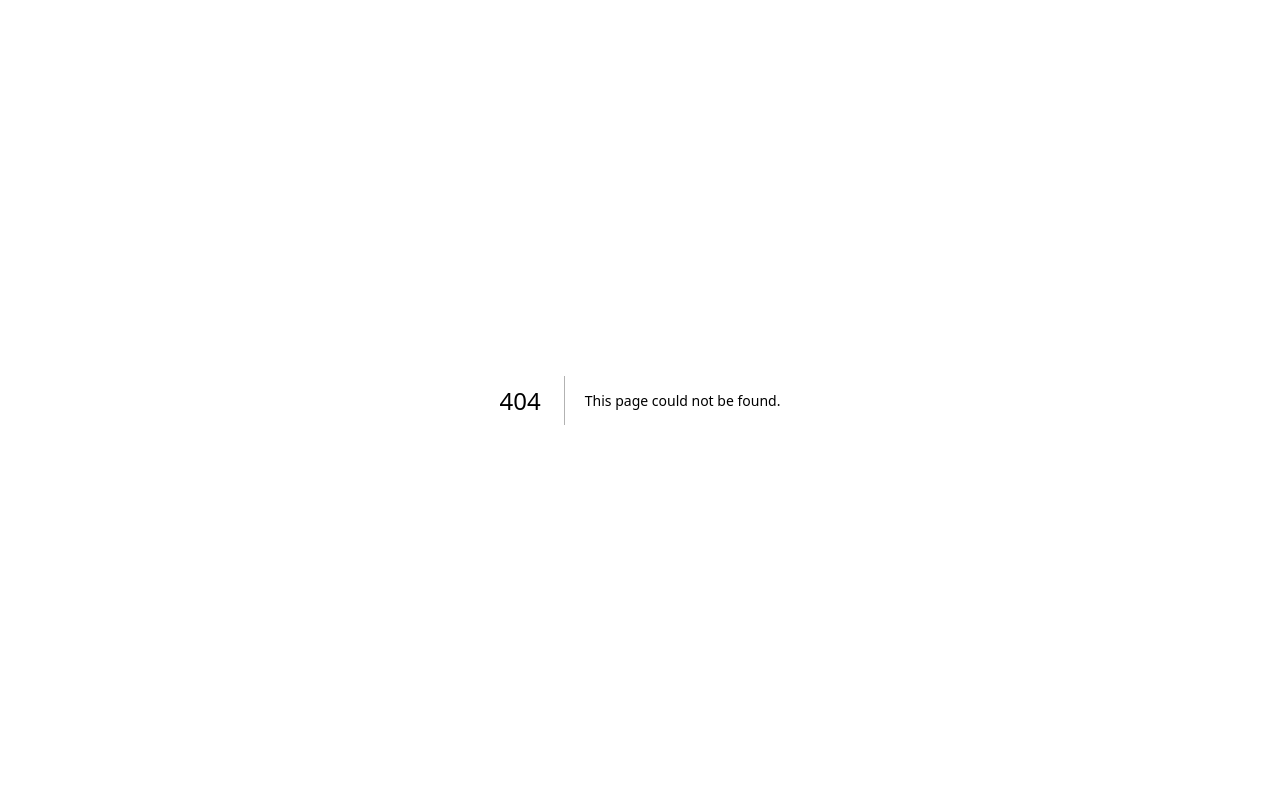
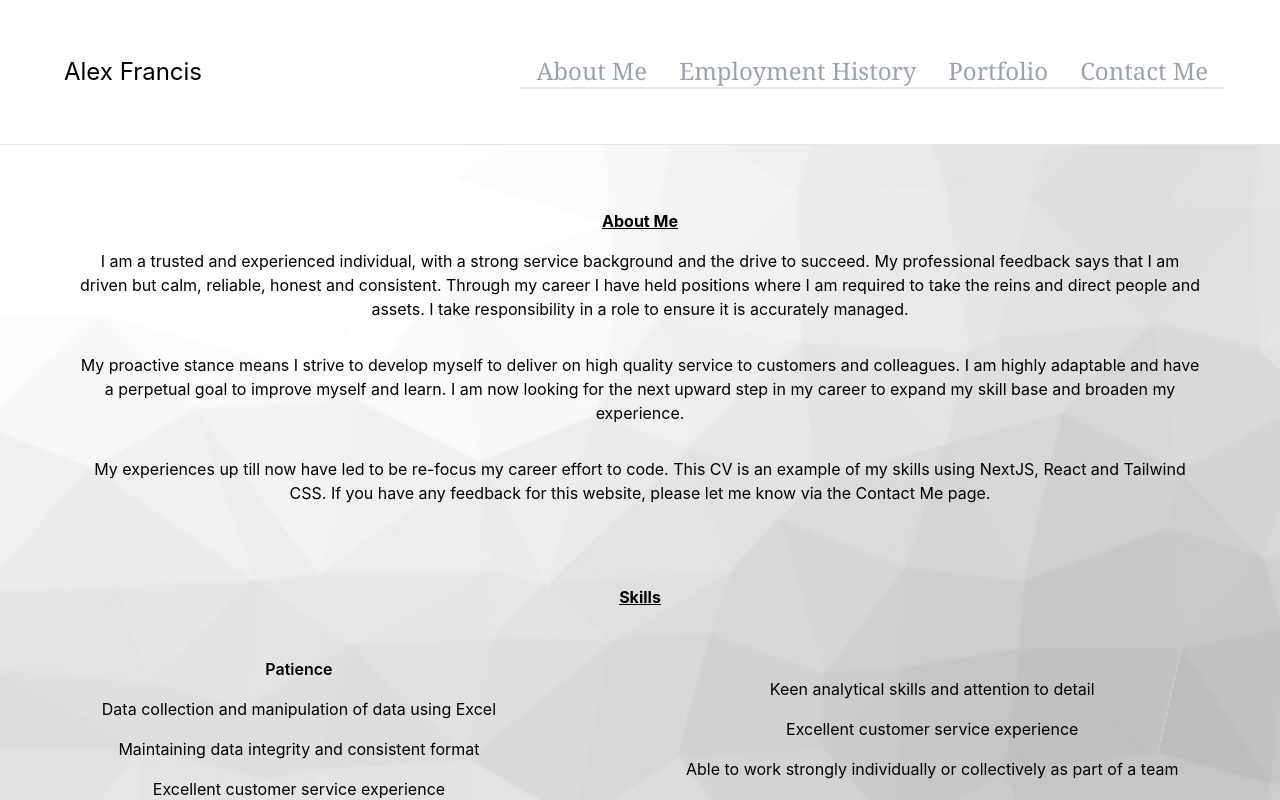
Before and after one commit to alexanderjamesfrancis/next-js-online-cv, a Next.js app: page /index/AboutMe in a window 1280 px wide. Before the commit this address had no page. Shown: the top 800 px of the page. Built offline with nearby package versions, Linux system fonts and the light colour scheme.

Commit message:
Adjust directory

```diff
--- a/componants/page_defaults/Header.js
+++ b/componants/page_defaults/Header.js
@@ -22,25 +22,25 @@ export default function Header() {
           </div>
           <div className="hidden px-4 md:flex md:flex-row font-serif group">
             <Link
-              href="/componants/about_me/AboutMe"
+              href="/index/AboutMe"
               className="text-2xl text-center px-4 text-gray-400 hover:text-black border-b-2"
             >
               About Me
             </Link>
             <Link
-              href="/componants/employment_history/Employment_History"
+              href="/index/Employment_History"
               className="text-2xl text-center px-4 text-gray-400 hover:text-black border-b-2"
             >
               Employment History
             </Link>
             <Link
-              href="/componants/portfolio/Portfolio"
+              href="/index/Portfolio"
               className="text-2xl px-4 text-center text-gray-400 hover:text-black border-b-2"
             >
               Portfolio
             </Link>
             <Link
-              href="/componants/contact_me/contact_me"
+              href="/index/contact_me"
               className="text-2xl px-4 text-center text-gray-400 hover:text-black border-b-2"
             >
               Contact Me
@@ -74,23 +74,23 @@ export default function Header() {
       <Link href="/" className="hover:text-gray-300">
           Home
         </Link>
-        <Link href="/componants/about_me/AboutMe" className="hover:text-gray-300">
+        <Link href="/index/AboutMe" className="hover:text-gray-300">
           About Me
         </Link>
         <Link
-          href="/componants/employment_history/Employment_History"
+          href="/index/Employment_History"
           className="hover:text-gray-300"
         >
           Employment History
         </Link>
         <Link
-          href="/componants/portfolio/Portfolio"
+          href="/index/Portfolio"
           className="hover:text-gray-300"
         >
           Portfolio
         </Link>
         <Link
-          href="/componants/contact_me/contact_me"
+          href="/index/contact_me"
           className="hover:text-gray-300"
         >
           Contact Me
--- a/pages/api/employment/employment_data_handler.js
+++ b/pages/api/employment/employment_data_handler.js
@@ -1,8 +1,5 @@
 import { employmentdata } from "./employment_data";
 
 export default function datahandler(req, res) {
-  console.log("Into the Handler");
-
-    console.log("200 logged");
       res.status(200).json(employmentdata);
 }
--- a/pages/componants/about_me/AboutMe.js
+++ /dev/null
@@ -1,19 +0,0 @@
-import About_Me_Body_Text from "../../../componants/about_me_componants/about_me_body";
-import About_Me_Hobbies from "../../../componants/about_me_componants/about_me_hobbies";
-import About_me_skills from "../../../componants/about_me_componants/about_me_skills";
-import Header from "../../../componants/page_defaults/Header";
-import Footer from "../../../componants/page_defaults/Footer";
-
-export default function AboutMe() {
-  return (
-    <div>
-      <Header />
-      <div className="brick items-center justify-center">
-        <About_Me_Body_Text />
-        <About_me_skills />
-        <About_Me_Hobbies />
-      </div>
-      <Footer />
-    </div>
-  );
-}
--- /dev/null
+++ b/pages/index/AboutMe.js
@@ -0,0 +1,19 @@
+import About_Me_Body_Text from "../../componants/about_me_componants/about_me_body";
+import About_Me_Hobbies from "../../componants/about_me_componants/about_me_hobbies";
+import About_me_skills from "../../componants/about_me_componants/about_me_skills";
+import Header from "../../componants/page_defaults/Header";
+import Footer from "../../componants/page_defaults/Footer";
+
+export default function AboutMe() {
+  return (
+    <div>
+      <Header />
+      <div className="brick items-center justify-center">
+        <About_Me_Body_Text />
+        <About_me_skills />
+        <About_Me_Hobbies />
+      </div>
+      <Footer />
+    </div>
+  );
+}
```
Also changed, not shown: pages/index/Employment_History.js (renamed from pages/componants/employment_history/Employment_History.js, +4 -7 lines), pages/index/Portfolio.js (renamed from pages/componants/portfolio/Portfolio.js, +3 -6 lines), pages/index/contact_me.js (renamed from pages/componants/contact_me/contact_me.js, +3 -9 lines).
